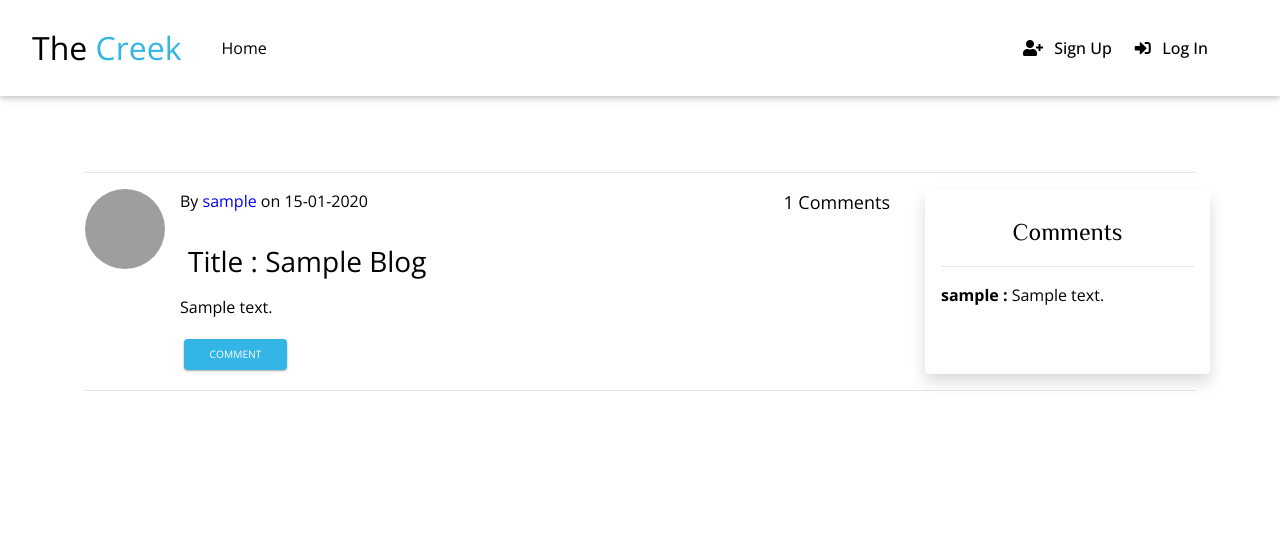
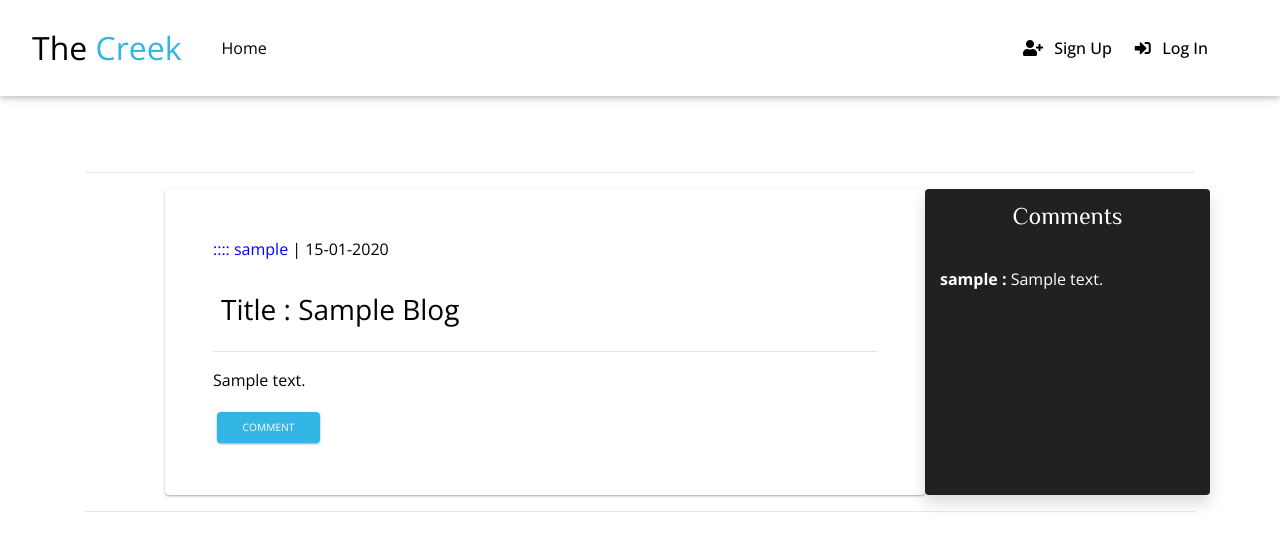
Before and after one commit to kelvin-daniel/blog, a Flask app: template app/templates/blog.html in a window 1280 px wide. Shown: the top 551 px of the page. Run offline with Flask 2, Linux system fonts and the light colour scheme; tables that the repository leaves empty hold one stand-in row (values such as "Sample post"); the template is opened without the code that fills it: values that come from a table or form of the project are taken from there, most other values are stand-ins (such as "Sample title", 1, 10 or a date in 2020); data that the repository does not hold is empty; some libraries are stand-ins or nearby versions; some web fonts are replaced; grey boxes are pictures that could not be loaded.

```diff
--- a/app/static/css/style.css
+++ b/app/static/css/style.css
@@ -23,6 +23,14 @@ section {
 	text-align: left;
 	font: bold 16px sans-serif;
 	padding: 55px 50px;
+}
+
+/* Gradient transparent - color - transparent */
+
+hr.style-two {
+    border: 0;
+    height: 1px;
+    background-image: linear-gradient(to right, rgba(0, 0, 0, 0), rgba(0, 0, 0, 0.75), rgba(0, 0, 0, 0));
 }
 
 .footer-distributed .footer-left,
--- a/app/templates/blog.html
+++ b/app/templates/blog.html
@@ -8,18 +8,17 @@
             <div class="col-md-12 singleblog">
                 <hr>
                 <div class="row">
-                    <div class="col-md-1">
-                        <img class="rounded-circle blog-img" src="{{ url_for('static', filename='photos/' + blog.user.profile_pic_path) }}">
-                    </div>
-                    <div class="col-md-8">
+                    <div class="col-md-1"></div>
+                    <div class="col-md-8 p-5 card-1">
                         {% for message in get_flashed_messages() %}
                         <div class="alert alert-success">
                         <button type="button" class="close" data-dismiss="alert">&times;</button>
                         {{ message }}
                         </div>
                         {% endfor %}
-                        <p>By <span style="color: blue">{{blog.user.username}}</span>  on {{blog.posted.strftime('%d-%m-%Y')}}<span style="float: right;font-size:18px;margin-right:20px">{{blog.comment.count()}} Comments</span></p>
+                        <p><span style="color: blue">:::: {{blog.user.username}}</span> | {{blog.posted.strftime('%d-%m-%Y')}}</p>
                         <h3 class="mt-4 p-2">Title : {{blog.title|title}}</h3>
+                        <hr>
                         <p>{{blog.content}}</p>
                         <div>
                         <a class="btn btn-info btn-sm m-1 card-1" data-toggle="modal" data-target="#modalComment">Comment</a>
@@ -29,7 +28,7 @@
                         {% endif %}
                         </div>
                     </div>
-                    <div class="col-md-3 card-1 shadow p-3">
+                    <div class="col-md-3 card-1 shadow bg-dark text-white">
                         <h4 class="m-3 text-center">Comments</h4>
                         <hr>
                         {% for comment in comments %}
```
Also changed, not shown: app/templates/index.html (+4 -4 lines).
